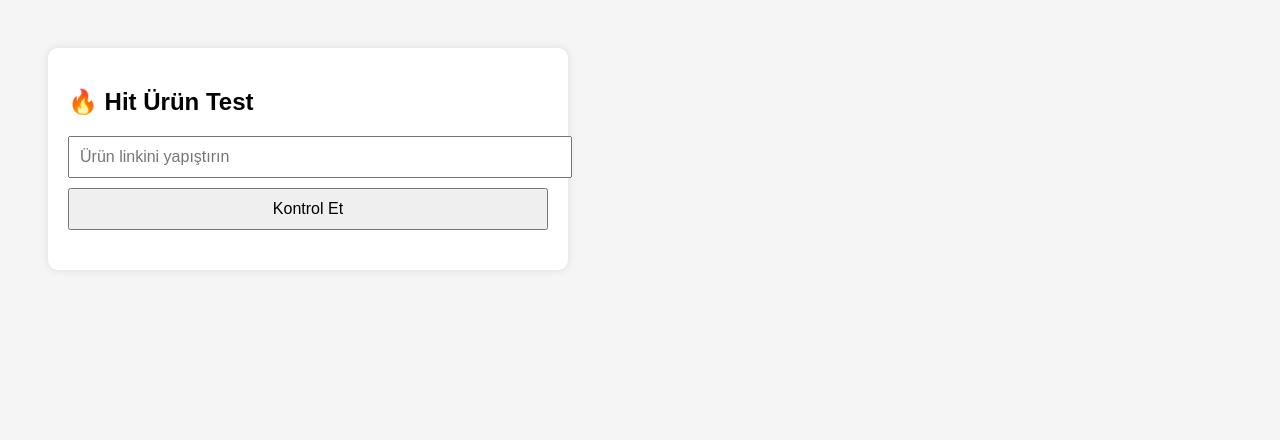
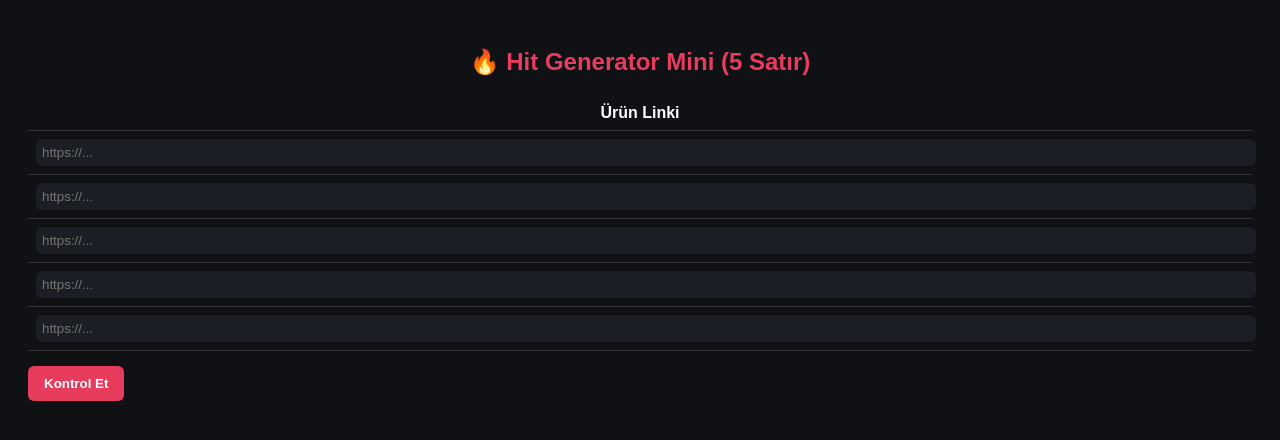
Before and after one commit to eraykaymaz/hit-proxy, a plain HTML site: page index.html in a window 1280 px wide. Drawn offline with Linux system fonts and the light colour scheme.

Commit message:
Update index.html

```diff
--- a/index.html
+++ b/index.html
@@ -2,70 +2,92 @@
 <html lang="tr">
 <head>
 <meta charset="UTF-8">
-<title>Hit Ürün Test Arayüzü</title>
+<title>Hit Generator Mini</title>
 <style>
-    body { font-family: Arial; background:#f5f5f5; padding:40px; }
-    .box { background:white; padding:20px; border-radius:10px;
-           box-shadow:0 0 10px rgba(0,0,0,0.1); width:480px; }
-    input { width:100%; padding:10px; font-size:16px; margin-bottom:10px; }
-    button { padding:10px 15px; font-size:16px; cursor:pointer; width:100%; }
-    .label { font-weight:bold; margin-top:10px; }
-    img { max-width:100%; border-radius:6px; margin-top:10px; }
-    .ok { color:green; font-weight:bold; }
-    .no { color:red; font-weight:bold; }
+body {
+  background:#0f1115; color:#fff; font-family:Arial; padding:20px;
+}
+h2 { color:#e83c5f; text-align:center; }
+.table { width:100%; border-collapse:collapse; margin-bottom:15px; }
+.table th, .table td {
+  padding:8px; border-bottom:1px solid #333;
+}
+input[type=text] {
+  width:100%; padding:6px; border-radius:6px; border:none; background:#1b1e25; color:#fff;
+}
+button {
+  background:#e83c5f; border:none; padding:10px 16px; border-radius:6px;
+  cursor:pointer; color:#fff; font-weight:bold;
+}
+.product-box {
+  display:flex; align-items:center; gap:10px; background:#1b1e25;
+  padding:10px; border-radius:8px; margin-top:5px;
+}
+.product-box img {
+  width:70px; height:70px; object-fit:contain; background:#000; border-radius:4px;
+}
+.result-area {
+  background:#111317; padding:10px; border-radius:8px; margin-top:10px;
+  font-family:monospace; color:#00ff9c; white-space:pre-wrap;
+}
 </style>
 </head>
 <body>
 
-<div class="box">
-    <h2>🔥 Hit Ürün Test</h2>
+<h2>🔥 Hit Generator Mini (5 Satır)</h2>
 
-    <input id="link" placeholder="Ürün linkini yapıştırın">
-    <button onclick="kontrol()">Kontrol Et</button>
+<table class="table">
+  <tr><th>Ürün Linki</th></tr>
 
-    <div id="sonuc" style="margin-top:20px;"></div>
-</div>
+  <tr><td><input type="text" class="link-input" placeholder="https://..."></td></tr>
+  <tr><td><input type="text" class="link-input" placeholder="https://..."></td></tr>
+  <tr><td><input type="text" class="link-input" placeholder="https://..."></td></tr>
+  <tr><td><input type="text" class="link-input" placeholder="https://..."></td></tr>
+  <tr><td><input type="text" class="link-input" placeholder="https://..."></td></tr>
+</table>
+
+<button onclick="generate()">Kontrol Et</button>
+
+<div id="results"></div>
 
 <script>
-async function kontrol(){
-    const url = document.getElementById("link").value.trim();
-    const sonuc = document.getElementById("sonuc");
+async function fetchData(url){
+  try {
+    const api = "https://yellow-fog-3fba.eray-kaymaz.workers.dev/?url=" + encodeURIComponent(url);
+    const res = await fetch(api);
+    return await res.json();
+  } catch {
+    return { error:true };
+  }
+}
 
-    if(!url){
-        sonuc.innerHTML = "<b style='color:red'>Lütfen ürün linki girin.</b>";
-        return;
-    }
+async function generate() {
+  const inputs = document.querySelectorAll(".link-input");
+  const results = document.getElementById("results");
+  results.innerHTML = "";
 
-    sonuc.innerHTML = "⏳ Kontrol ediliyor...";
+  for (let i = 0; i < inputs.length; i++) {
+    const link = inputs[i].value.trim();
+    if (!link) continue;
 
-    const api = "https://yellow-fog-3fba.eray-kaymaz.workers.dev/?url="
-                + encodeURIComponent(url);
+    let data = await fetchData(link);
 
-    try {
-        const res = await fetch(api);
-        const data = await res.json();
-
-        sonuc.innerHTML = `
-            <div class='label'>Başlık:</div>${data.title}<br>
-
-            <div class='label'>Fiyat:</div>${data.price}<br>
-
-            <div class='label'>Kategori:</div>${data.category}<br>
-
-            <div class='label'>Stok:</div>
-                ${data.stock === "VAR"
-                    ? "<span class='ok'>VAR</span>"
-                    : "<span class='no'>YOK</span>"}<br>
-
-            <div class='label'>Resim:</div>
-            ${data.image !== "Yok"
-                ? "<img src='"+data.image+"'>"
-                : "<span class='no'>Resim bulunamadı</span>"}
-        `;
-    }
-    catch (e) {
-        sonuc.innerHTML = "<b style='color:red'>Hata: </b>" + e.message;
-    }
+    let html = `
+      <div class="product-box">
+        <img src="${data.image !== 'Yok' ? data.image : ''}" alt="">
+        <div>
+          <div><b>${data.title}</b></div>
+          <div>Fiyat: ${data.price}</div>
+          <div>Kategori: ${data.category}</div>
+          <div>Stok: ${data.stock}</div>
+        </div>
+      </div>
+      <div class="result-area">
+${JSON.stringify(data, null, 2)}
+      </div>
+    `;
+    results.innerHTML += html;
+  }
 }
 </script>
 
```
